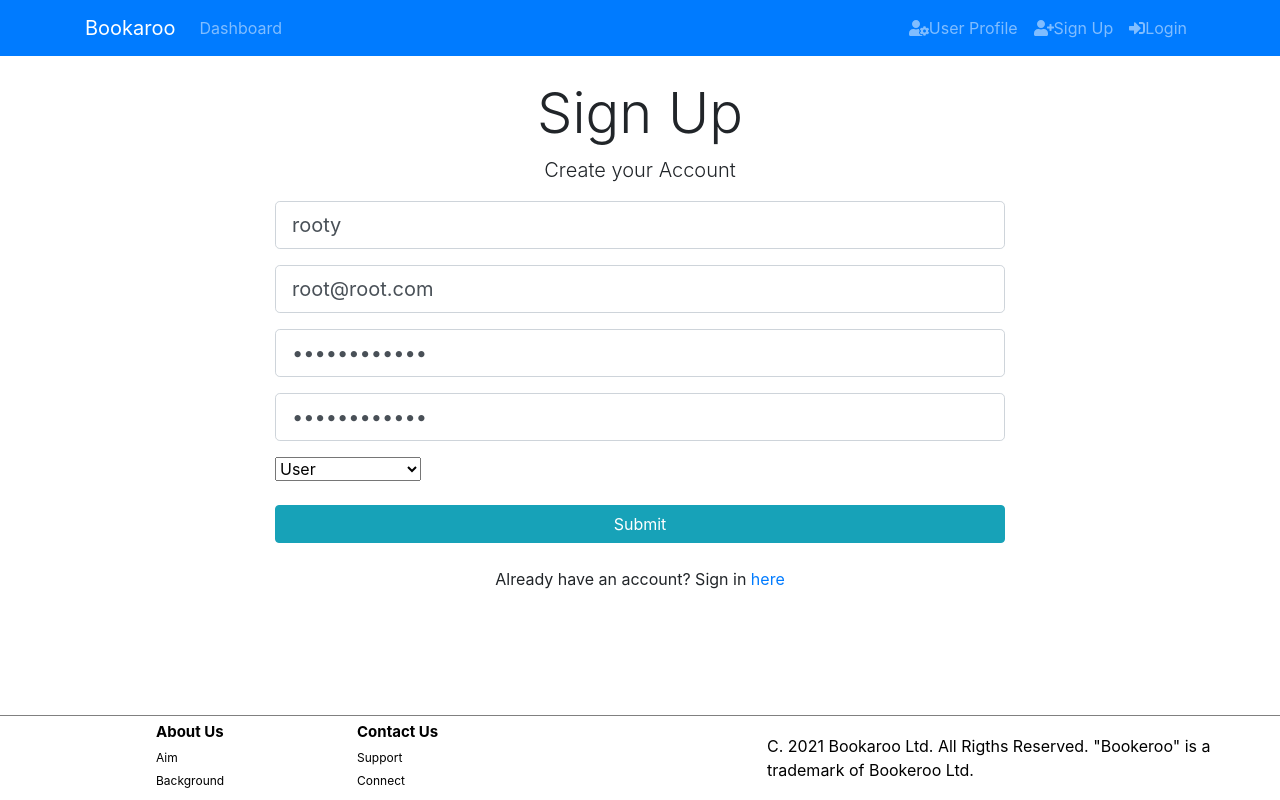
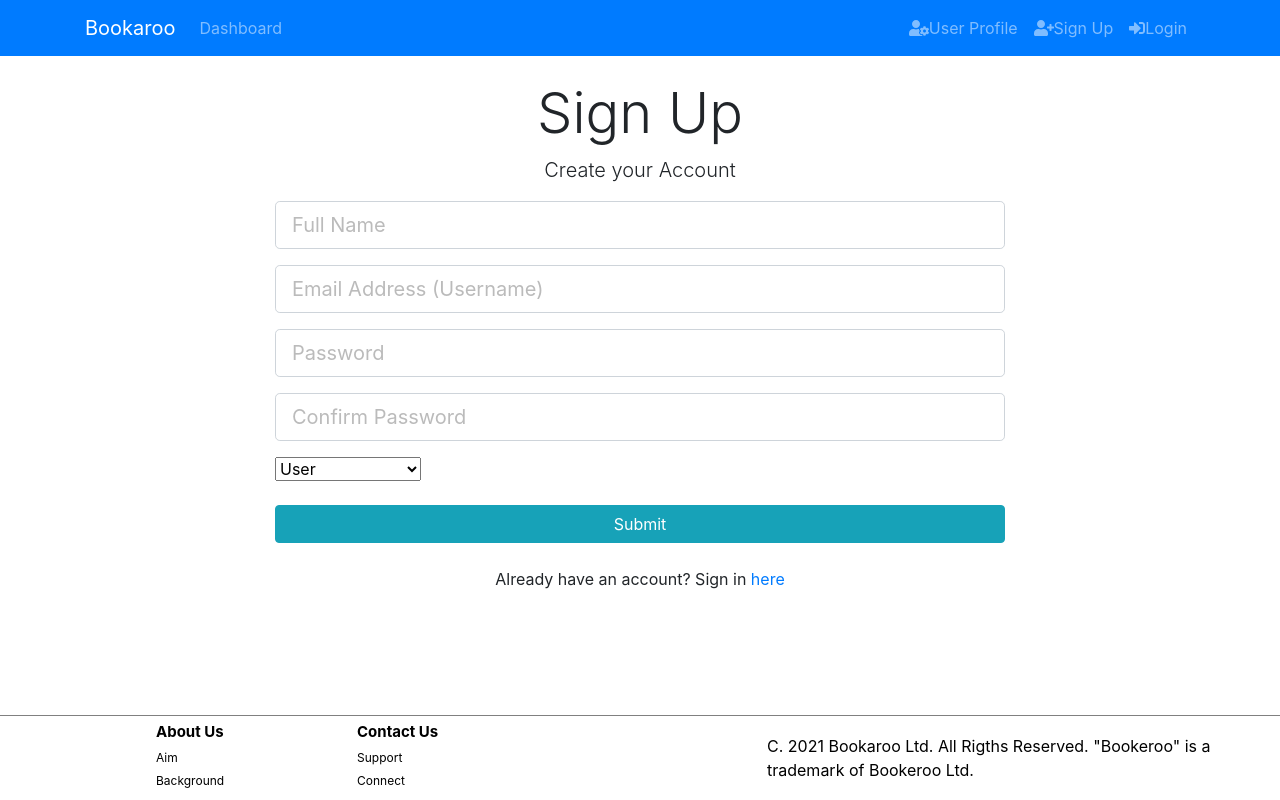
Before and after one commit to Kyriece/A-Slight-Sep-Up, a React (Create React App) app in the folder SEPT2021_MajorProject/FrontEnd/myfirstapp/: page /register in a window 1280 px wide. Built offline with nearby package versions, Linux system fonts and the light colour scheme.

Commit message:
update docker compose, edit register page to not have any pre-filled values,  clean db configuration

```diff
--- a/SEPT2021_MajorProject/FrontEnd/myfirstapp/src/components/UserManagement/Register.js
+++ b/SEPT2021_MajorProject/FrontEnd/myfirstapp/src/components/UserManagement/Register.js
@@ -13,10 +13,10 @@ class Register extends Component {
     super();
 
     this.state = {
-      username: "root@root.com",
-      fullName: "rooty",
-      password: "123qwe123qwe",
-      confirmPassword: "123qwe123qwe",
+      username: "",
+      fullName: "",
+      password: "",
+      confirmPassword: "",
       userStatus: "user",
       errors: {}
     };
```
Also changed, not shown: 2 other files (tests, documents, lock files or other folders).
